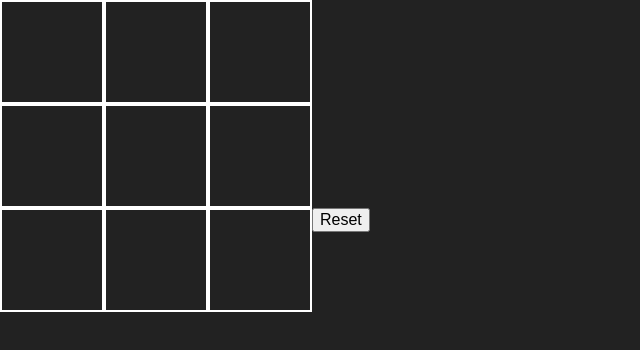
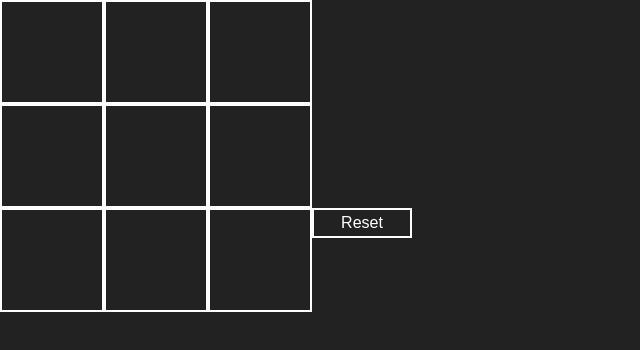
Before and after one commit to ptrkfrsk/TicTacReactoe, a React app: page / in a window 1280 px wide. Shown: the whole page, without its empty margins (0-640 px from the left). Built offline with nearby package versions, Linux system fonts and the light colour scheme.

Commit message:
Game resetting. Filled field insertion made impossible

```diff
--- a/src/components/Board.js
+++ b/src/components/Board.js
@@ -13,6 +13,7 @@ class BoardComponent extends React.Component {
   }
 
   insertValue(i) {
+    if (this.state.values[i] === '') {
       const newValues = this.state.values.slice();
       switch (this.state.player) {
         case 'O':
@@ -33,6 +34,15 @@ class BoardComponent extends React.Component {
           break;
       }
     }
+  }
+
+  resetGame() {
+    const cleanBoard = ['','','','','','','','',''];
+    this.setState({
+      values: cleanBoard,
+      player: 'O',
+    });
+  }
 
   render() {
     return (
@@ -52,7 +62,7 @@ class BoardComponent extends React.Component {
           <Field value={this.state.values[7]} onClick={() => { this.insertValue(7);} }/>
           <Field value={this.state.values[8]} onClick={() => { this.insertValue(8);} }/>
         </div>
-        <button onClick={()=>alert("Reset")}>Reset</button>
+        <button id="resetGame" onClick={() => this.resetGame()}>Reset</button>
       </div>
     );
   }
--- a/src/styles/App.css
+++ b/src/styles/App.css
@@ -33,3 +33,16 @@ body {
 .fieldRow {
   clear: both;
 }
+
+#resetGame {
+  color: white;
+  border: 2px solid white;
+  background-color: #222;
+  height: 30px;
+  width: 100px;
+  text-align: center;
+}
+
+#resetGame:hover {
+  background-color: #333;
+}
```
Lines whose indentation alone changed are shown as unchanged.
